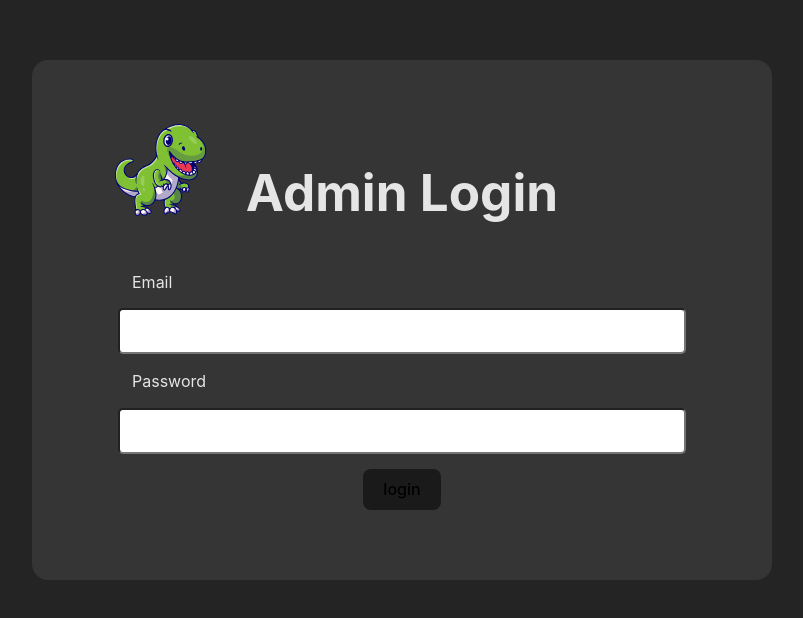
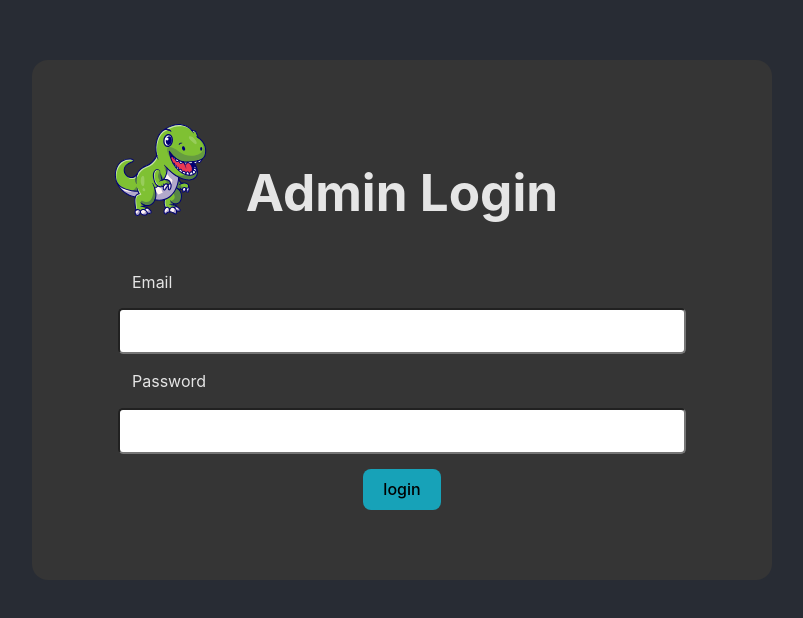
Before and after one commit to xcaliburone/RexsDinner, a React (Vite) app in the folder client/: page / in a window 1280 px wide. Shown: the part 106-724 px from the top of the page, without its empty margins (368-1171 px from the left). Built offline with nearby package versions, Linux system fonts and the light colour scheme.

Commit message:
fix: bg colors

```diff
--- a/client/src/index.css
+++ b/client/src/index.css
@@ -7,7 +7,8 @@
   /* color-scheme: #242424; */
   color-scheme: light dark;
   color: rgba(255, 255, 255, 0.87);
-  background-color: #242424;
+  /* background-color: #242424; */
+  background-color: rgb(40, 44, 52);
 
   font-synthesis: none;
   text-rendering: optimizeLegibility;
@@ -45,7 +46,9 @@ button {
   font-size: 1em;
   font-weight: 500;
   font-family: inherit;
-  background-color: #1a1a1a;
+  /* background-color: #1a1a1a; */
+  background-color: #17a2b8;
+  /* background-color: #03665c; */
   cursor: pointer;
   transition: border-color 0.25s;
 }
```
